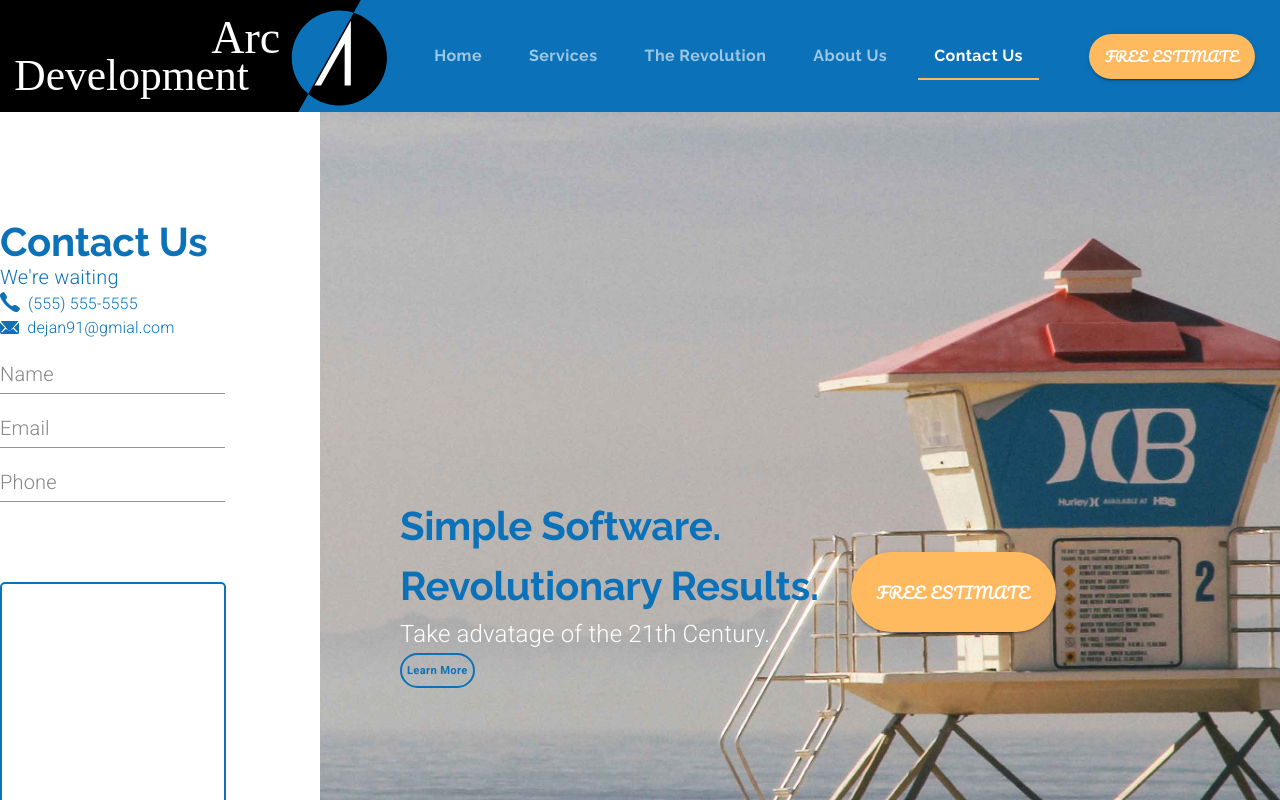
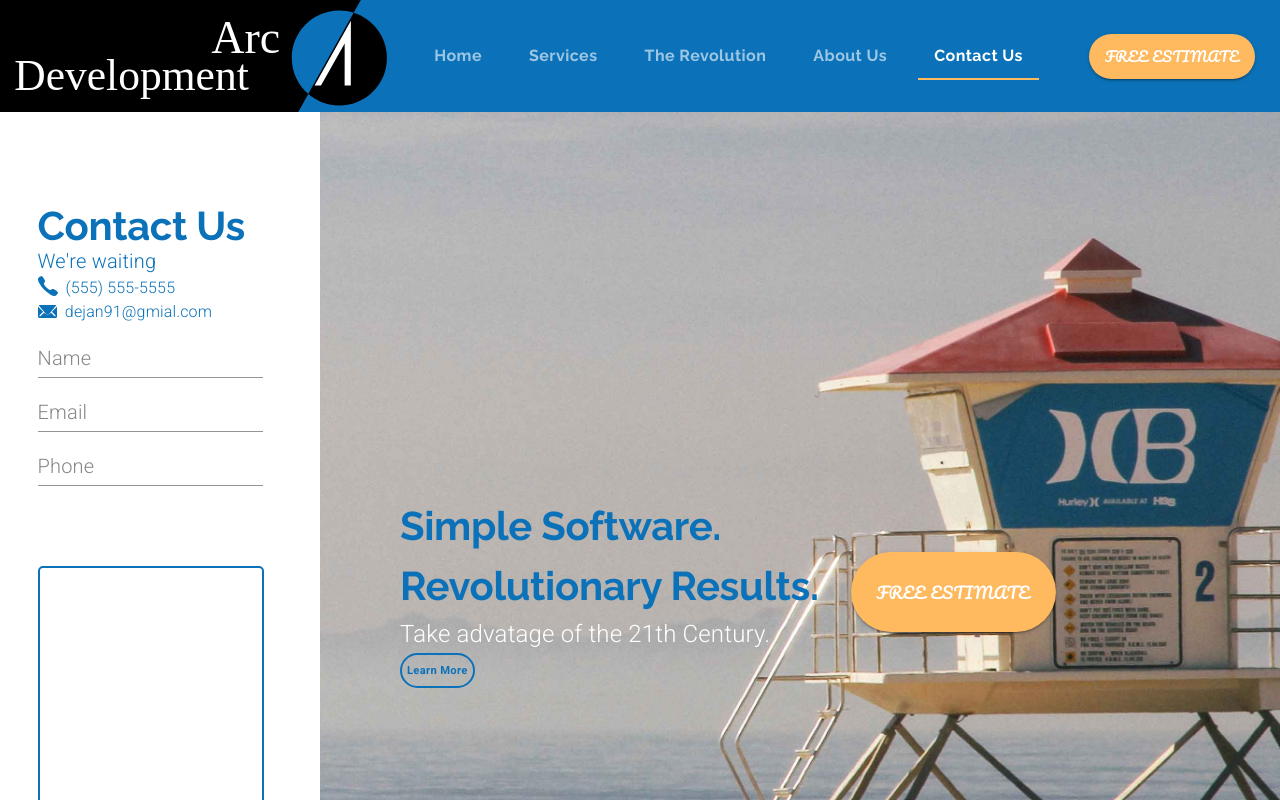
Before and after one commit to dejanV91/materialUiPractice, a React (Create React App) app: page /contactus in a window 1280 px wide. Shown: the top 800 px of the page. Built offline with nearby package versions, Linux system fonts and the light colour scheme.

Commit message:
Finish textField styling

```diff
--- a/src/components/Contact.js
+++ b/src/components/Contact.js
@@ -73,7 +73,16 @@ export default function Contact(props) {
 
   return (
     <Grid container direction="row">
-      <Grid item container direction="column" justifyContent="center" lg={3}>
+      <Grid
+        item
+        container
+        direction="column"
+        justifyContent="center"
+        alignItems="center"
+        lg={3}
+      >
+        <Grid item alignItems="center" style={{ marginBottom: "2em" }}>
+          <Grid container direction="column">
             <Grid item>
               <Typography variant="h2" style={{ lineHeight: 1 }}>
                 Contact Us
@@ -119,7 +128,7 @@ export default function Contact(props) {
                 </Typography>
               </Grid>
             </Grid>
-        <Grid item container>
+            <Grid item container direction="column">
               <Grid item>
                 <TextField
                   label="Name"
@@ -171,12 +180,16 @@ export default function Contact(props) {
               />
             </Button>
           </Grid>
+        </Grid>
+      </Grid>
       <Grid
         item
         container
         className={classes.background}
         alignItems="center"
         lg={9}
+        direction={matchesMD ? "column" : "row"}
+        justifyContent={matchesMD ? "center" : undefined}
       >
         <Grid
           item
```
Lines whose indentation alone changed are shown as unchanged.
